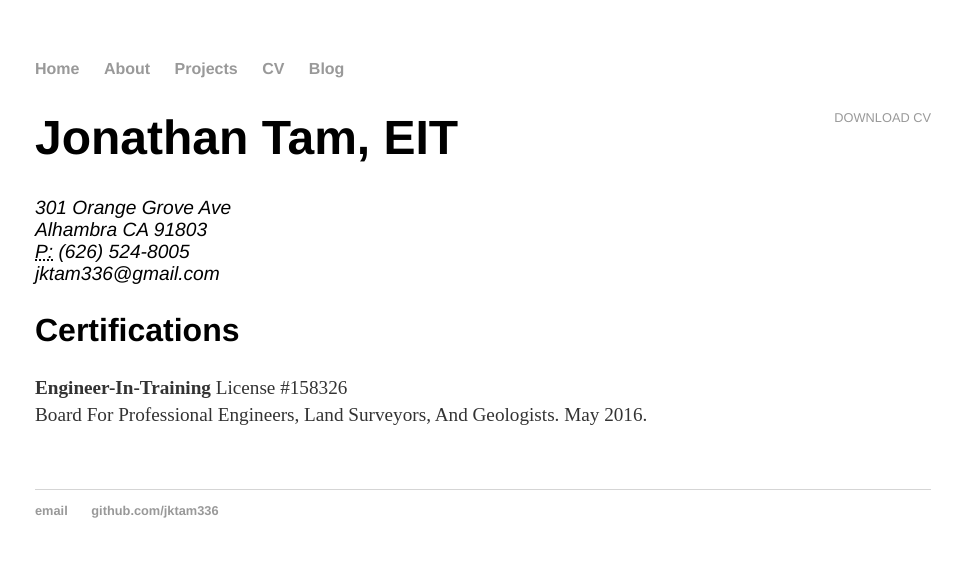
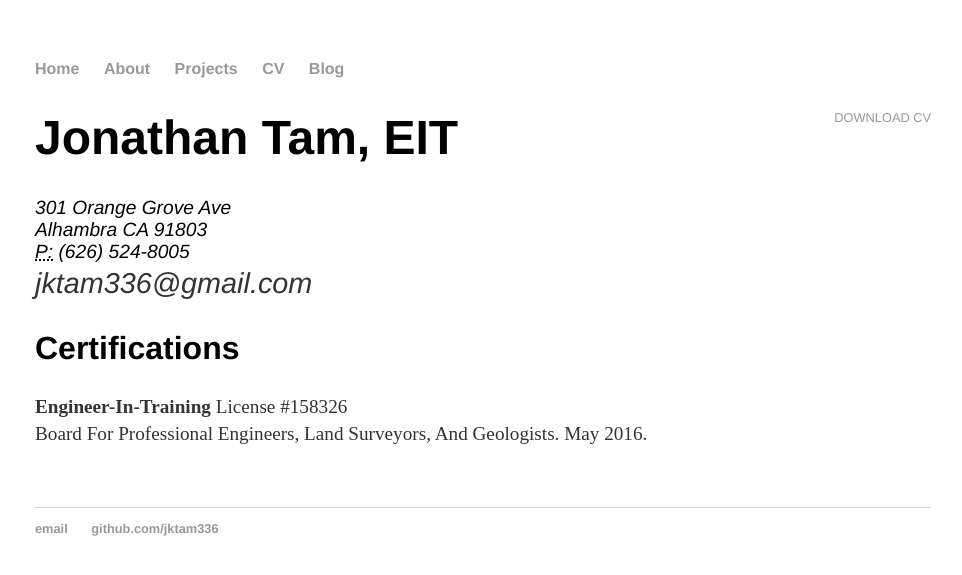
Before and after one commit to jktam336/jktam336.github.io, a Jekyll site: the page built from cv/index.html, in a window 1280 px wide. Shown: the top 575 px of the page, without its empty margins (157-1119 px from the left). Built offline with Jekyll 4.4.1, drawn with Linux system fonts in a browser that asks for light colours.

Commit message:
added span

```diff
--- a/css/main.css
+++ b/css/main.css
@@ -12,7 +12,7 @@
 h3 { font-size: 2.3em; }
 h4 { font-size: 1.9em; }
 
-p {font-size: 1.5em; line-height: 1.4em; color: #333;}
+span, p {font-size: 1.5em; line-height: 1.4em; color: #333;}
 
 footer {border-top: 1px solid #d5d5d5; font-size: .8em;}
 
```
